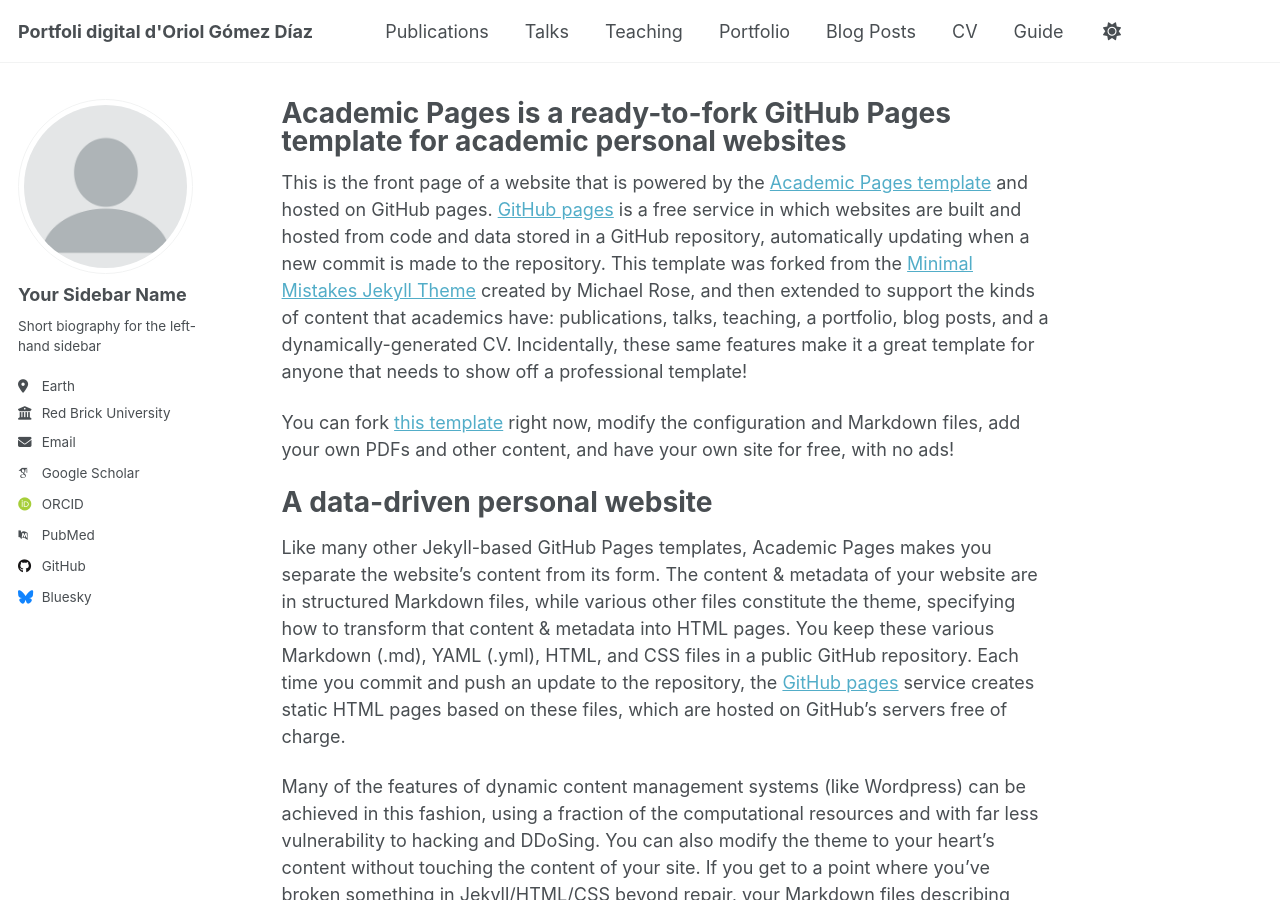
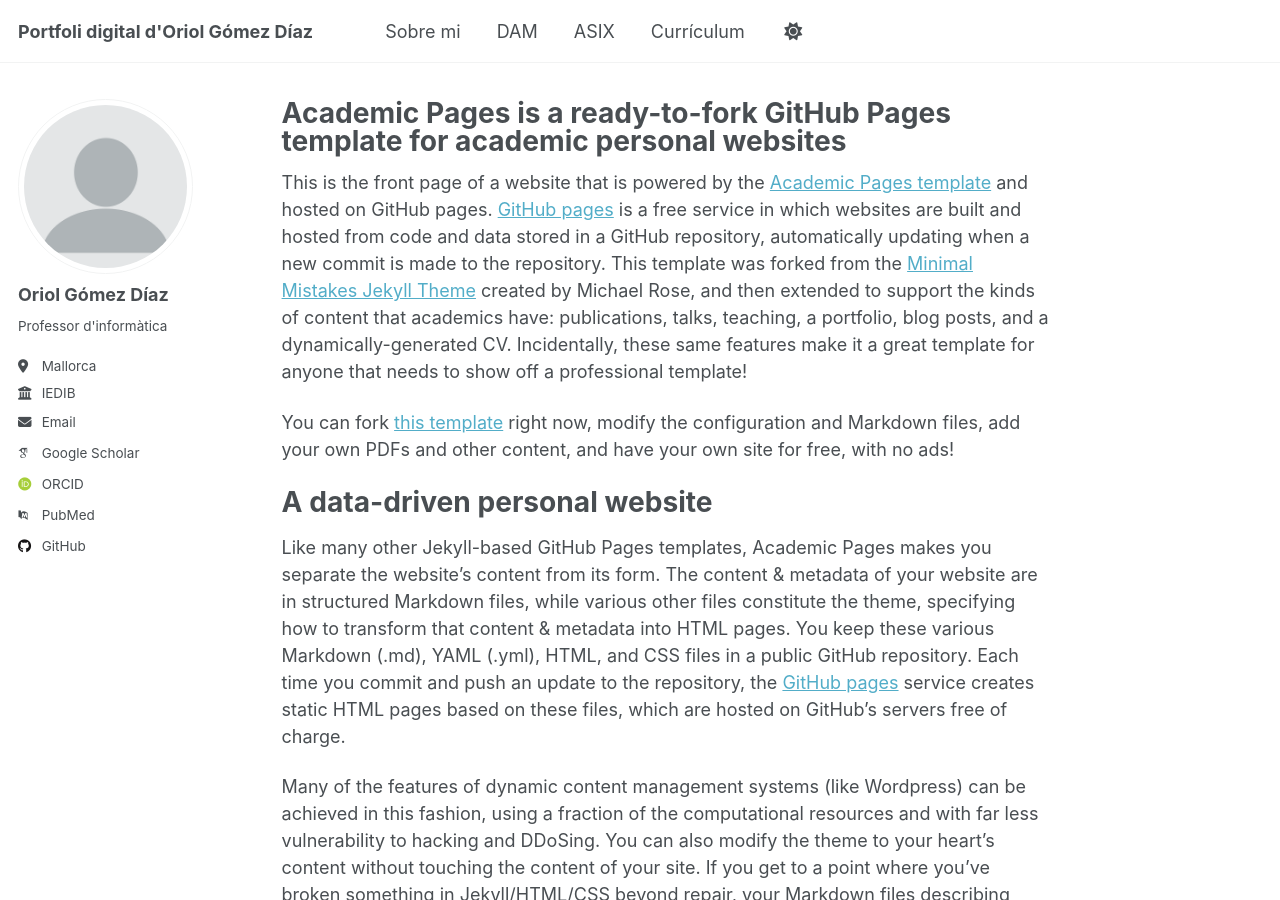
Before and after one commit to oriolgomezdiaz/oriolgomezdiaz.github.io, a Jekyll site: the page built from _pages/about.md, in a window 1280 px wide and 900 px high. Built offline with Jekyll 4.4.1, drawn with Linux system fonts in a browser that asks for light colours; some web fonts are replaced; a script that is not in the unit is left out.

Commit message:
Menu principal

```diff
--- a/_config.yml
+++ b/_config.yml
@@ -24,11 +24,11 @@ repository               : "academicpages/academicpages.github.io"
 author:
   # Biographic information
   avatar           : "profile.png"
-  name             : "Your Sidebar Name"
+  name             : "Oriol Gómez Díaz"
   pronouns         : # example: "she/her"
-  bio              : "Short biography for the left-hand sidebar"
-  location         : "Earth"
-  employer         : "Red Brick University"
+  bio              : "Professor d'informàtica"
+  location         : "Mallorca"
+  employer         : "IEDIB"
   uri              : # URL
   email            : "none@example.org"
 
@@ -54,7 +54,7 @@ author:
 
   # Social media
   artstation       : # Username
-  bluesky          : "bsky.app" # Replace this with you Bluesky username
+  bluesky          : # Replace this with you Bluesky username
   facebook         : # Username
   flickr           : # Username
   foursquare       : # Username
@@ -63,7 +63,7 @@ author:
   keybase          : # Username
   instagram        : # Username
   lastfm           : # Username
-  linkedin         : # Username
+  linkedin         : # "linkedin.com/oriolgomezdiaz"
   mastodon         : # URL
   medium           : # URL
   pinterest        : # Username
--- a/_data/navigation.yml
+++ b/_data/navigation.yml
@@ -8,26 +8,11 @@
 #      Markdown formatted page while the second is generated using JSON.
 
 main:
-  - title: "Publications"
-    url: /publications/
-
-  - title: "Talks"
-    url: /talks/
-
-  - title: "Teaching"
-    url: /teaching/
-
-  - title: "Portfolio"
-    url: /portfolio/
-
-  - title: "Blog Posts"
-    url: /year-archive/
-
-  - title: "CV"
+  - title: "Sobre mi"
+    url: /
+  - title: "DAM"
+    url: /dam/
+  - title: "ASIX"
+    url: /asix/
+  - title: "Currículum"
     url: /cv/
-
-  # - title: "CV"
-  #   url: /cv-json/
-
-  - title: "Guide"
-    url: /markdown/
```
